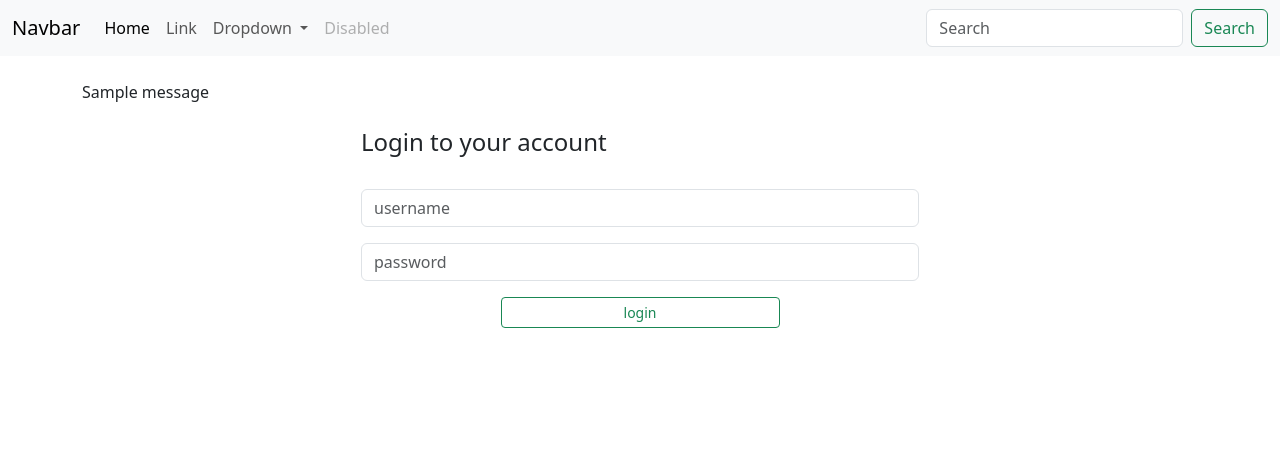
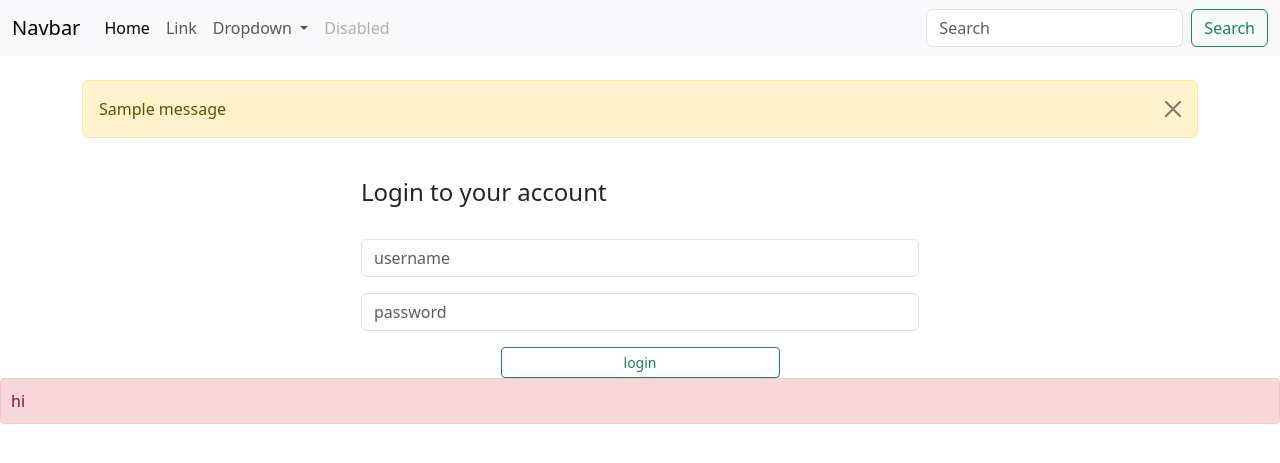
Before and after one commit to paulaji/IM-CRM, a Django app: template imcrm/website/templates/home.html in a window 1280 px wide. Shown: the top 463 px of the page. Run offline with Django 4.2, Linux system fonts and the light colour scheme; the template is opened without the code that fills it, so the values that code supplies are empty; tables that the repository leaves empty hold one stand-in row (values such as "Sample post"); one stand-in notice (Sample message) is shown; parts of the project's set-up code (start-up, migrations or seed data) failed here and were passed over.

Commit message:
Update base.html

```diff
--- a/imcrm/website/templates/base.html
+++ b/imcrm/website/templates/base.html
@@ -11,7 +11,7 @@
       crossorigin="anonymous"
     />
     {% load static %}
-    <link rel="stylesheet" href="{% static 'css/messages.css' %}" />
+    <link rel="stylesheet" href="{% static 'messages.css' %}" />
   </head>
   <body>
     <!-- we are using jinja templating -->
@@ -33,13 +33,36 @@
         {% if messages %} {% for message in messages %}
         <!-- Check the message tags and apply the appropriate class -->
         {% if message.tags == 'success' %}
-        <div class="success">{{ message }}</div>
+        <div
+          class="success alert alert-warning alert-dismissible fade show"
+          role="alert"
+        >
+          {{ message }}
+          <button
+            type="button"
+            class="btn-close"
+            data-bs-dismiss="alert"
+            aria-label="Close"
+          ></button>
+        </div>
         {% elif message.tags == 'error' %}
-        <div class="error">{{ message }}</div>
+        <div
+          class="error alert alert-warning alert-dismissible fade show"
+          role="alert"
+        >
+          {{ message }}
+          <button
+            type="button"
+            class="btn-close"
+            data-bs-dismiss="alert"
+            aria-label="Close"
+          ></button>
+        </div>
         {% endif %} {% endfor %} {% endif %}
       </div>
       {% block content %} {% endblock %}
     </div>
+    <div class="errorful">hi</div>
     <script
       src="https://cdn.jsdelivr.net/npm/bootstrap@5.3.0/dist/js/bootstrap.bundle.min.js"
       integrity="sha384-geWF76RCwLtnZ8qwWowPQNguL3RmwHVBC9FhGdlKrxdiJJigb/j/68SIy3Te4Bkz"
```
